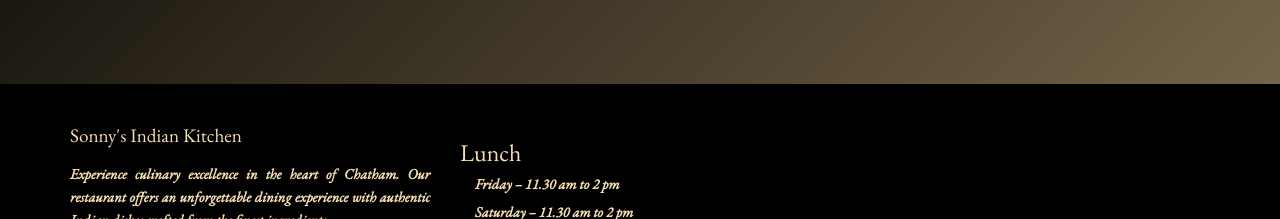
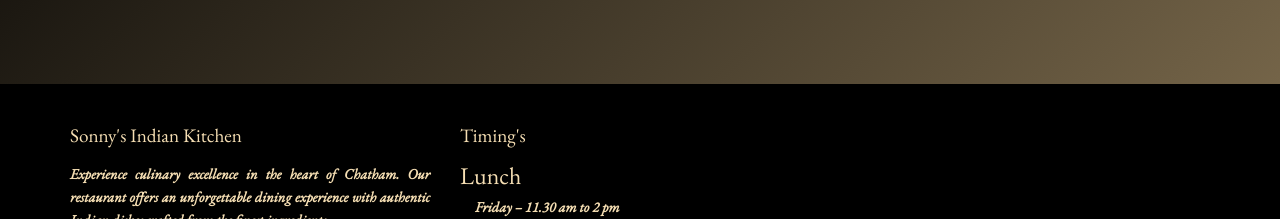
Before and after one commit to vrnd369/Sonny-s-Indian-Kitchen, a plain HTML site: page index.html in a window 1280 px wide. Shown: the part 5199-5418 px from the top of the page. Drawn offline with nearby package versions, Linux system fonts and the light colour scheme.

Commit message:
Update index.html

```diff
--- a/index.html
+++ b/index.html
@@ -582,6 +582,7 @@
             </div>
           </div>
           <div class="footer-col">
+            <h3>Timing's</h3>
             <div class="opening-hours">
               <h4>Lunch</h4>
               <p>Friday – 11.30 am to 2 pm</p>
```
